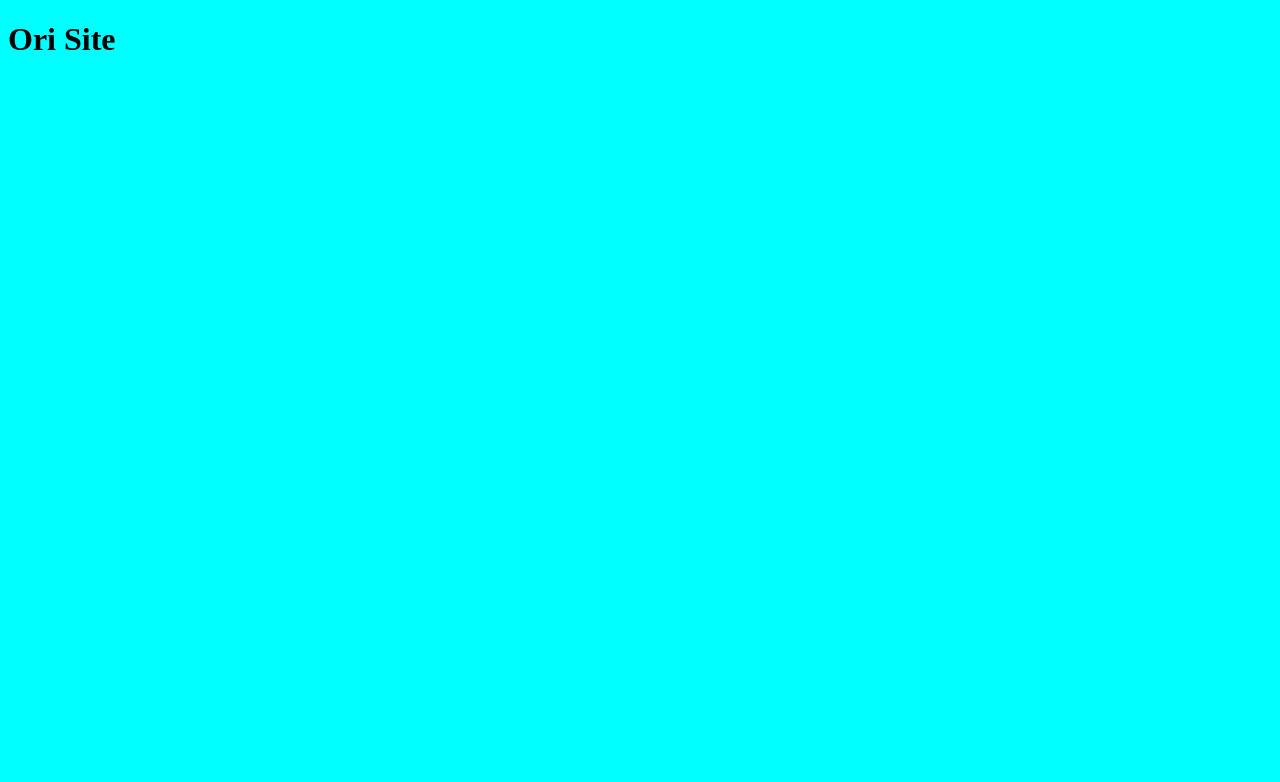
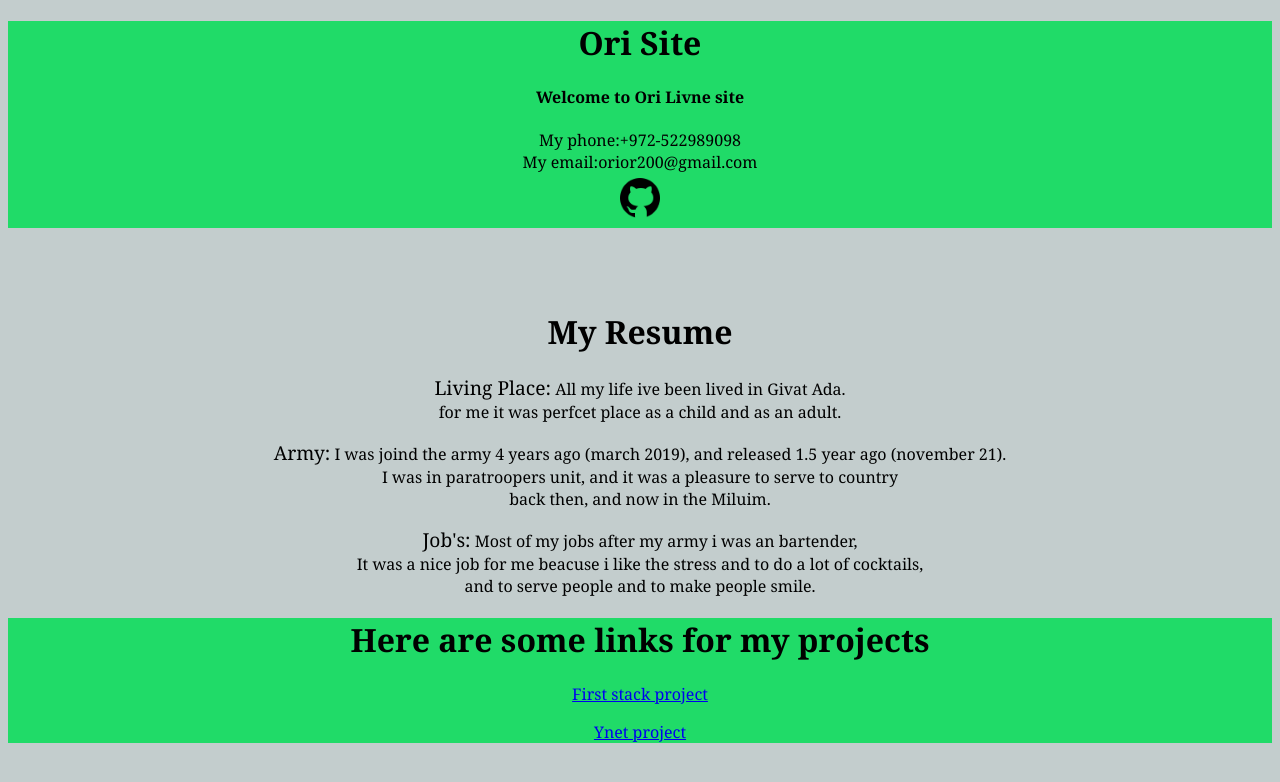
Before and after one commit to Orilivne55/ori-site, a plain HTML site: page index.html in a window 1280 px wide. Drawn offline with Linux system fonts and the light colour scheme.

Commit message:
end task

```diff
--- a/index.html
+++ b/index.html
@@ -4,9 +4,43 @@
     <meta charset="UTF-8">
     <meta name="viewport" content="width=device-width, initial-scale=1.0">
     <link rel="stylesheet" href="style.css">
+    <link rel="icon" type="img" href="img/icon.png">
     <title>Ori site</title>
 </head>
 <body>
+    <header>
     <h1>Ori Site</h1>
+    <h4>Welcome to Ori Livne site</h4>
+    <p>My phone:+972-522989098 <br>
+    My email:orior200@gmail.com<br>
+    <a href="https://github.com/Orilivne55"><img src="img/github.png" alt="github" height="50" width="50"></a>
+        </p>
+   </header>
+   <br>
+   <br>
+    <h1> My Resume</h1>
+    <p>
+        <big>Living Place:</big> All my life ive  been lived in Givat Ada.<br>
+    for me it was perfcet place as a child and as an adult.
+</p>
+<p>
+    <big>Army:</big> I was joind the army 4 years ago (march 2019), and released 1.5 year ago (november 21).<br>
+    I was in paratroopers unit, and it was a pleasure to serve to country <br>
+    back then, and now in the Miluim.
+</p>
+<p>
+<big>Job's:</big> Most of my jobs after my army i was an bartender,<br>
+It was a nice job for me beacuse i like the stress and to do a lot of cocktails,<br>
+and to serve people and to make people smile.
+</p>
+<footer>
+        <h1>Here are some links for my projects</h1>
+    <p>
+        <a href="https://github.com/Orilivne55/first-stack">First stack project</a>
+    </p>
+    <p>
+        <a href="https://github.com/Orilivne55/ynet">Ynet project</a>
+    </p>
+</footer>
 </body>
 </html>
--- a/style.css
+++ b/style.css
@@ -1,3 +1,11 @@
  body{
-    background-color: aqua;
+    background-color: rgb(195, 205, 205);
+    text-align: center;
+    font-family:Georgia, 'Times New Roman', Times, serif
  }
+ header{
+    background-color: rgb(32, 219, 104);
+ }
+ footer{
+    background-color: rgb(32, 219, 104);
+ }
```
Also changed, not shown: img/github.png (added), img/icon.png (added).
